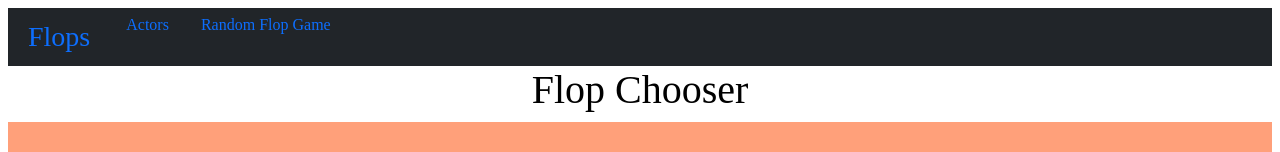
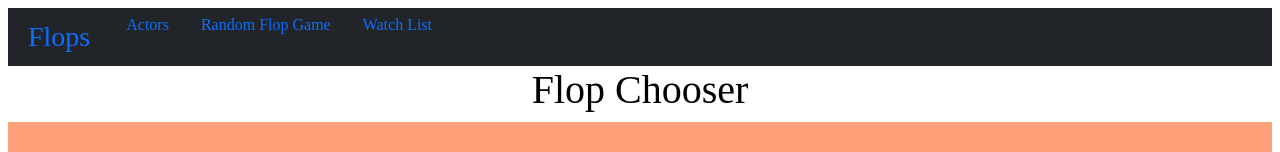
Before and after one commit to hardik-kapoor/flopmovies, an Angular app: page /randomflop in a window 1280 px wide. Shown: the top 152 px of the page. Built offline with nearby package versions, Linux system fonts and the light colour scheme.

Commit message:
added routing, not showing correctly

```diff
--- a/src/app/app.component.html
+++ b/src/app/app.component.html
@@ -3,6 +3,7 @@
 
   <a class="nav-link" [routerLink]='["/actors"]' >Actors</a>
   <a class="nav-link" [routerLink]='["/randomflop"]'>Random Flop Game</a>
+  <a class="nav-link" [routerLink]='["/watchlist"]'>Watch List</a>
 </nav>
 
 <router-outlet></router-outlet>
--- a/src/assets/router-table.ts
+++ b/src/assets/router-table.ts
@@ -2,11 +2,13 @@ import {ActorListComponent} from '../app/actor-list/actor-list.component';
 import {ActorEditComponent} from '../app/actor-edit/actor-edit.component';
 import {Error404Component} from '../app/error404/error404.component';
 import {RandomFlopComponent} from '../app/random-flop/random-flop.component'
+import {WatchListComponent} from '../app/watch-list/watch-list.component'
 
 export const RouterTable=[
     {path:''     ,   redirectTo:'/randomflop' , pathMatch:'full'  },
     {path:'actors', component:ActorListComponent},
     {path:'actors/:id/edit',component:ActorEditComponent},
     {path:'randomflop', component:RandomFlopComponent},
+    {path:'watchlist',component:WatchListComponent},
     {path:'**',component:Error404Component},
 ]
```
